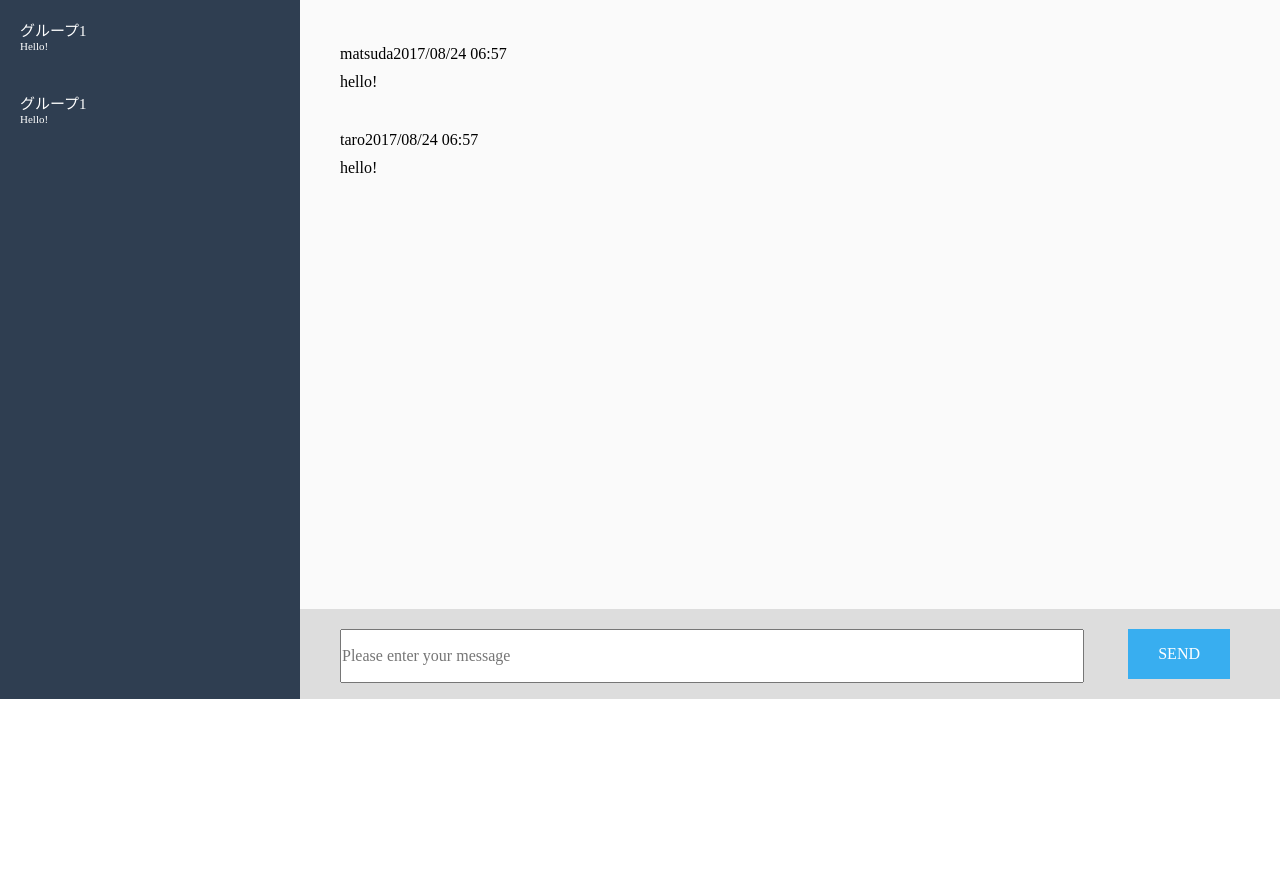
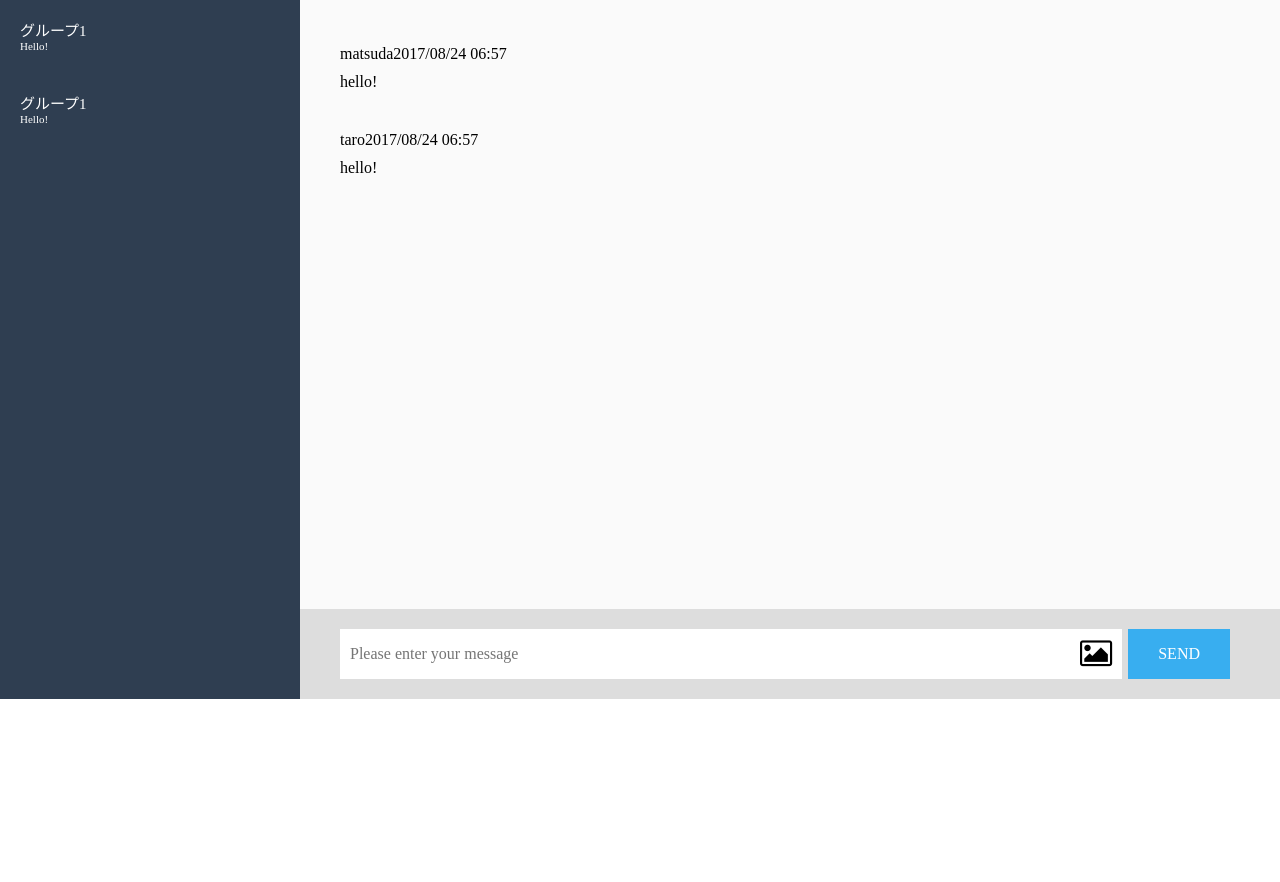
Before and after one commit to naoymatsuda/chat-space, a Rails app: page / in a window 1280 px wide. Shown: the part 101-983 px from the top of the page. Run offline with Rails 7, Linux system fonts and the light colour scheme; style sheets or scripts are compiled from the project's sources; some libraries are stand-ins or nearby versions.

Commit message:
修正
・font awsomeをhaml記法で記述
・ハッシュロケットの記述変更
・画像アップロードボタンの追加

```diff
--- a/app/assets/stylesheets/chat.scss
+++ b/app/assets/stylesheets/chat.scss
@@ -107,11 +107,19 @@
         float: left;
         height: 50px;
         width: calc(100% - 150px);
+        border: none;
+        padding: 0 10px;
+        box-sizing: border-box;
       }
       &__mask {
+        background-color: $color_white;
         float: left;
         height: 50px;
         padding-right: 10px;
+          .form__mask__image {
+            font-size: 30px;
+            line-height: 50px;
+          }
       }
       &__submit {
         background-color: $form__submit;
--- a/app/views/chat/index.html.haml
+++ b/app/views/chat/index.html.haml
@@ -4,9 +4,9 @@
       %h3.header__name nmatsuda
       %ul.header__lists
         %li.list<
-          <i class="fa fa-pencil-square-o" aria-hidden="true"></i>
+          %i.fa.fa-pencil-square-o
         %li.list<
-          <i class="fa fa-cog" aria-hidden="true"></i>
+          %i.fa.fa-cog
     .groups
       .group
         %ul
@@ -52,6 +52,8 @@
           hello!
     .form
       .js-form#new_message
-        %input.form__message#message_content{:placeholder => "Please enter your message" }
-        .form__mask
-        %input.form__submit{:type => "submit", :name => "sample", :value => "SEND" }
+        %input.form__message#message_content{ placeholder: "Please enter your message" }
+          .form__mask
+            %label.form__mask__image
+              %i.fa.fa-picture-o
+        %input.form__submit{ type: "submit", value: "SEND" }
```
